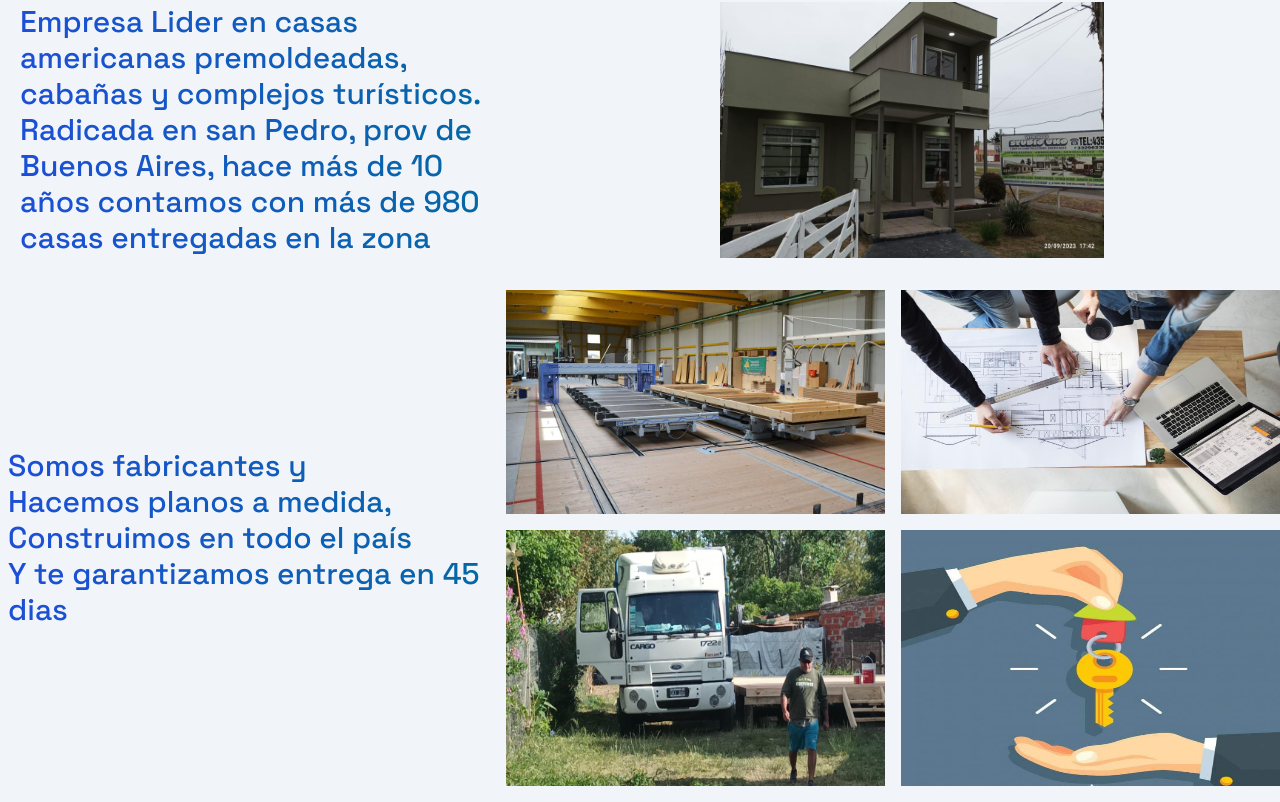
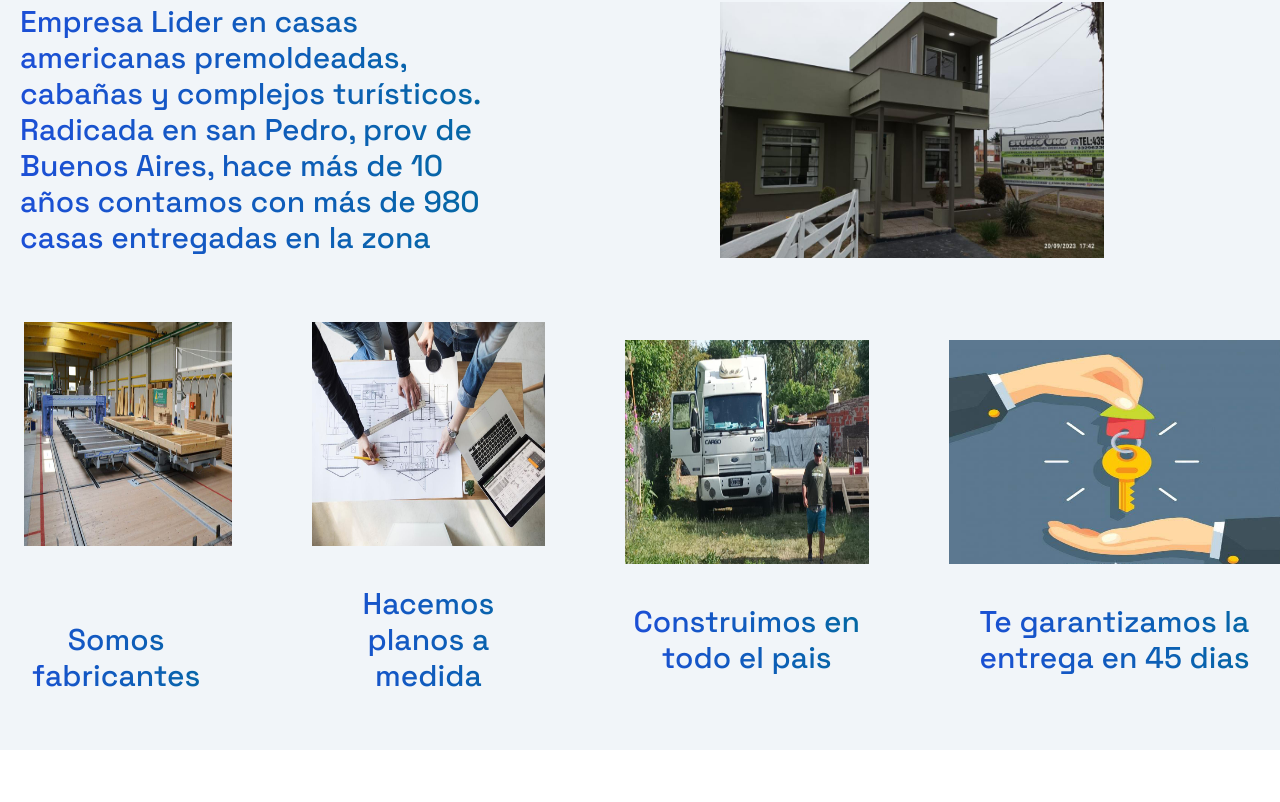
Before and after one commit to Gonza-Butafuoco/Studio-Uno-Construcciones, a React (Create React App) app: page / in a window 1280 px wide. Shown: the part 414-1216 px from the top of the page. After the commit the page ends 1164 px from the top, so only its background shows below. Built offline with nearby package versions, Linux system fonts and the light colour scheme.

Commit message:
Cambios en la pagina de inicio y en la pagina de contactos

```diff
--- a/src/components/atoms/AboutusButton.jsx
+++ b/src/components/atoms/AboutusButton.jsx
@@ -4,7 +4,7 @@ function AboutusButton() {
   return (
     <div>
         <button>
-        Acerca de Nosotros y Contacto
+        Contacto
         </button>
     </div>
   )
--- a/src/components/organisms/Navbar.jsx
+++ b/src/components/organisms/Navbar.jsx
@@ -49,7 +49,7 @@ function Navbar() {
                   onClick={() => closeMenuAndNavigate('/AboutUs')}
                   className='block w-full h-full py-2 px-4 font-space-grotesk text-transparent bg-gradient-to-r from-green-400 via-blue-500 to-blue-900 bg-clip-text transition-colors duration-300'
                 >
-                  Acerca de Nosotros y Contacto
+                  Contacto
                 </button>
               </li>
             </ul>
--- a/src/components/pages/AboutUs.jsx
+++ b/src/components/pages/AboutUs.jsx
@@ -8,19 +8,10 @@ export const AboutUs = () => {
     <div className="w-full  bg-slate-100  min-h-screen h-full overflow-hidden">
       <div className="w-full h-full bg-slate-100 bg-cover overflow-hidden">
         <div className="flex flex-col items-center justify-center h-full  px-2 md:px-0 md:overflow-y-hidden">
-          <h1 className="font-space-grotesk text-5xl md:text-9xl bg-gradient-to-r text-transparent from-blue-700  to-sky-700 bg-clip-text mb-8 text-center tracking-in-expand">
-            Acerca de nosotros
+          <h1 className="font-space-grotesk text-3xl md:text-8xl bg-gradient-to-r text-transparent from-blue-700  to-sky-700 bg-clip-text mt-10 text-center tracking-in-expand">
+            ¡Contactanos!
           </h1>
-          <p className="font-space-grotesk text-xl  md:text-3xl md:mx-40 text-center bg-gradient-to-r text-transparent from-blue-700 to-sky-700 bg-clip-text tracking-in-expand ">
-            Planos a medida. Construimos en todo el país en terrenos,fondos y
-            terrazas.
-            <br />
-            Exposición y venta.
-          </p>
-          <h2 className="font-space-grotesk text-3xl md:text-6xl bg-gradient-to-r text-transparent from-blue-700  to-sky-700 bg-clip-text mt-10 text-center tracking-in-expand">
-            ¡Contactanos!
-          </h2>
-          <p className="font-space-grotesk mt-1  text-xl md:text-3xl text-center bg-gradient-to-r text-transparent from-blue-700  to-sky-700 bg-clip-text tracking-in-expand">
+          <p className="font-space-grotesk mt-1  text-xl md:text-3xl text-center md:p-20 bg-gradient-to-r text-transparent from-blue-700  to-sky-700 bg-clip-text tracking-in-expand">
             ¡Si te interesan alguna de nuestras propuestas, no dudes en
             contratarnos!
             <br /> <br />
--- a/src/components/pages/Home.jsx
+++ b/src/components/pages/Home.jsx
@@ -35,20 +35,52 @@ export const Home = () => {
                 <br /> Radicada en san Pedro, prov de Buenos Aires, hace más de
                 10 años contamos con más de 980 casas entregadas en la zona
               </p>
-              <img src={sucursal} alt="sucursal" className="md:items-center md:justify-center md:ml-52 pt-8 h-64 w-screen md:h-72 md:w-96"/>
+              <img
+                src={sucursal}
+                alt="sucursal"
+                className="md:items-center md:justify-center md:ml-52 pt-8 h-64 w-screen md:h-72 md:w-96"
+              />
             </div>
-            <div className="flex flex-col md:flex-row items-center md:items-center md:justify-center">
-              <p className="my-10 font-space-grotesk pt-2 md:pl-2 md:pr-2 md:pt-8 text-2xl md:text-3xl text-left bg-gradient-to-r text-transparent from-blue-700 to-sky-700 bg-clip-text tracking-in-expand md:w-2/5">
-                Somos fabricantes y<br/>
-                Hacemos planos a medida,<br/>
-                Construimos en todo el país<br/>
-                Y te garantizamos entrega en 45 dias
-              </p>
-              <div className="grid gap-4 grid-cols-2">
-              <img src={fabrica} alt="fabricación" className="pt-8 h-64 w-screen md:h-64 md:w-96"/>
-              <img src={planos} alt="planos" className="pt-8 h-64 w-screen md:h-64 md:w-96"/>
-              <img src={construccion} alt="construcciones" className="h-64 w-screen md:h-64 md:w-96"/>
-              <img src={entrega} alt="entrega" className="h-64 w-screen md:h-64 md:w-96"/>
+            <div className="flex flex-col md:flex-row items-center md:items-center md:gap-x-20 md:pt-8 md:justify-center">
+              <div className="flex flex-col justify-center  items-center">
+                <img
+                  src={fabrica}
+                  alt="fabricación"
+                  className="md:pl-6 pt-8 h-64 w-screen md:h-64 md:w-96"
+                />
+                <p className="my-10 font-space-grotesk pt-2 md:pt-9 text-2xl md:text-3xl  bg-gradient-to-r text-transparent from-blue-700 to-sky-700 bg-clip-text tracking-in-expand">
+                  Somos fabricantes
+                </p>
+              </div>
+              <div className="flex flex-col justify-center  items-center">
+                <img
+                  src={planos}
+                  alt="planos"
+                  className="pt-8 h-64 w-screen md:h-64 md:w-96"
+                />
+                <p className="my-10 font-space-grotesk pt-2 md:pt-0 text-2xl md:text-3xl  bg-gradient-to-r text-transparent from-blue-700 to-sky-700 bg-clip-text tracking-in-expand">
+                  Hacemos planos a medida
+                </p>
+              </div>
+              <div className="flex flex-col justify-center  items-center" >
+                <img
+                  src={construccion}
+                  alt="construcciones"
+                  className="h-64 w-screen md:h-64 md:w-96 pt-8"
+                />
+                <p className="my-10 font-space-grotesk pt-2 md:pt-0 text-2xl md:text-3xl  bg-gradient-to-r text-transparent from-blue-700 to-sky-700 bg-clip-text tracking-in-expand">
+                  Construimos en todo el pais
+                </p>
+              </div>
+              <div className="flex flex-col justify-center  items-center">
+                <img
+                  src={entrega}
+                  alt="entrega"
+                  className="h-64 w-screen md:h-64 md:w-96 pt-8"
+                />
+                <p className="my-10 font-space-grotesk pt-2 md:pt-0 text-2xl md:text-3xl  bg-gradient-to-r text-transparent from-blue-700 to-sky-700 bg-clip-text tracking-in-expand">
+                  Te garantizamos la entrega en 45 dias
+                </p>
               </div>
             </div>
           </div>
```
